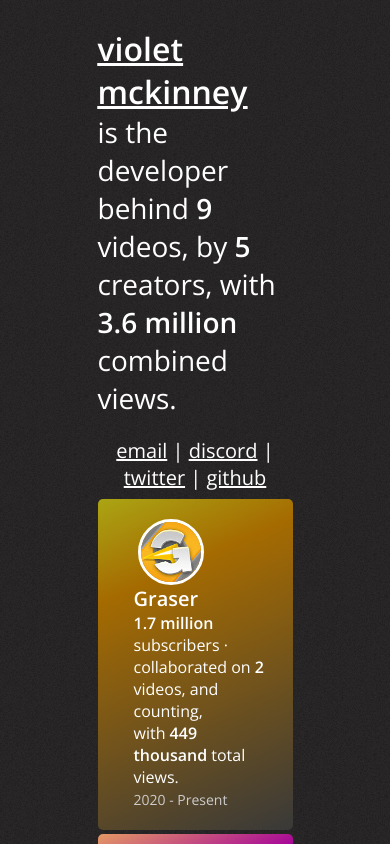
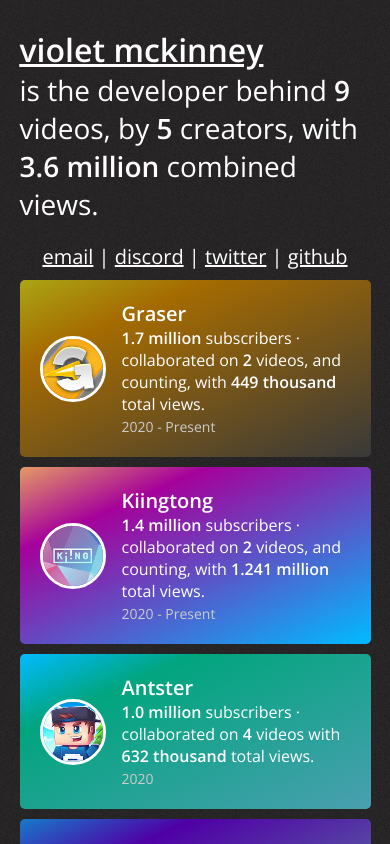
Before and after one commit to violetwtf/violet.wtf, a React (Create React App) app: page / in a window 390 px wide. Shown: the top 844 px of the page. Built offline with nearby package versions, Linux system fonts and the light colour scheme.

Commit message:
Mobile optimizations!

```diff
--- a/package.json
+++ b/package.json
@@ -4,11 +4,6 @@
   "private": true,
   "type": "module",
   "dependencies": {
-    "@fortawesome/fontawesome-svg-core": "^1.2.30",
-    "@fortawesome/free-brands-svg-icons": "^5.14.0",
-    "@fortawesome/free-regular-svg-icons": "^5.14.0",
-    "@fortawesome/free-solid-svg-icons": "^5.14.0",
-    "@fortawesome/react-fontawesome": "^0.1.11",
     "@testing-library/jest-dom": "^4.2.4",
     "@testing-library/react": "^9.5.0",
     "@testing-library/user-event": "^7.2.1",
--- a/src/App.css
+++ b/src/App.css
@@ -11,9 +11,7 @@
 
 .nameArea
 {
-    margin: auto;
-    margin-top: 7%;
-    width: 50%;
+    margin-top: 1em !important;
     font-size: 28px;
     margin-bottom: 1%;
 }
@@ -38,40 +36,38 @@
     cursor: pointer;
 }
 
-.experienceArea
+.margin50
 {
+    width: 700px;
+    max-width: 90%;
     margin: auto;
-    width: 50%;
 }
 
 .experience
 {
-    margin-top: 2%;
+    display: flex;
+    flex-direction: row;
+    align-items: center;
+    margin: 10px 0;
     border-radius: 5px;
-    float: left;
     width: 100%;
     padding-bottom: 1em;
     font-size: 20px;
-}
-
-.expContent
-{
     padding: 1em;
+    box-sizing: border-box;
 }
 
 .logo
 {
     width: 3em;
     border-radius: 50%;
-    float: left;
     border-style: solid;
-    margin-left: 20px;
+    height: 3em;
 }
 
 .expText
 {
     margin-left: 1em;
-    float: left;
     font-size: 16px;
 }
 
--- a/src/App.tsx
+++ b/src/App.tsx
@@ -2,7 +2,6 @@
 import './App.css';
 import Creators from './Creators.json';
 import Experience from './components/Experience';
-import { FontAwesomeIcon } from '@fortawesome/react-fontawesome';
 
 // Logos
 import GraserLogo from './assets/graser.jpg';
@@ -43,9 +42,10 @@
 
     const viewsMillions = (viewsThousands / 1000).toFixed(1);
 
+
     return (
         <div>
-            <div className="nameArea">
+            <div className='nameArea margin50'>
                 <p className="name">
                     <p><strong className="actualName"><a href={link}>{name} </a></strong></p>
                     is the developer behind
@@ -75,7 +75,7 @@
                     </span>
                 </div>
             </div>
-            <div className="experienceArea">
+            <div className='margin50'>
                 <Experience
                     gradientColors={['#aba514', '#a56b01', '#393939']}
                     logo={GraserLogo}
--- a/src/components/Experience.tsx
+++ b/src/components/Experience.tsx
@@ -38,7 +38,6 @@
 
     return (
         <div className='experience' style={background}>
-            <div className='expContent'>
             <img className='logo' src={props.logo} />
             <div className='expText'>
                 <p>
@@ -53,14 +52,13 @@
                     subscribers &middot; collaborated on
                     <b> {creator.viewsThousands.length}</b> video{isOneVideo ? '' : 's'}
                     {creator.current ? ', and counting, ' : ' '}
-                        <br />with <b>{views}</b>{isOneVideo ? '' : ' total'} views.
+                    with <b>{views}</b>{isOneVideo ? '' : ' total'} views.
                     </p>
                 <span className='expYear'>
                     {creator.years[0]} {currentYear ? ` - ` + currentYear : ''}
                 </span>
             </div>
         </div>
-        </div>
     );
 
 }
```
Also changed, not shown: 1 other file (tests, documents, lock files or other folders). Lines whose indentation alone changed are shown as unchanged.
